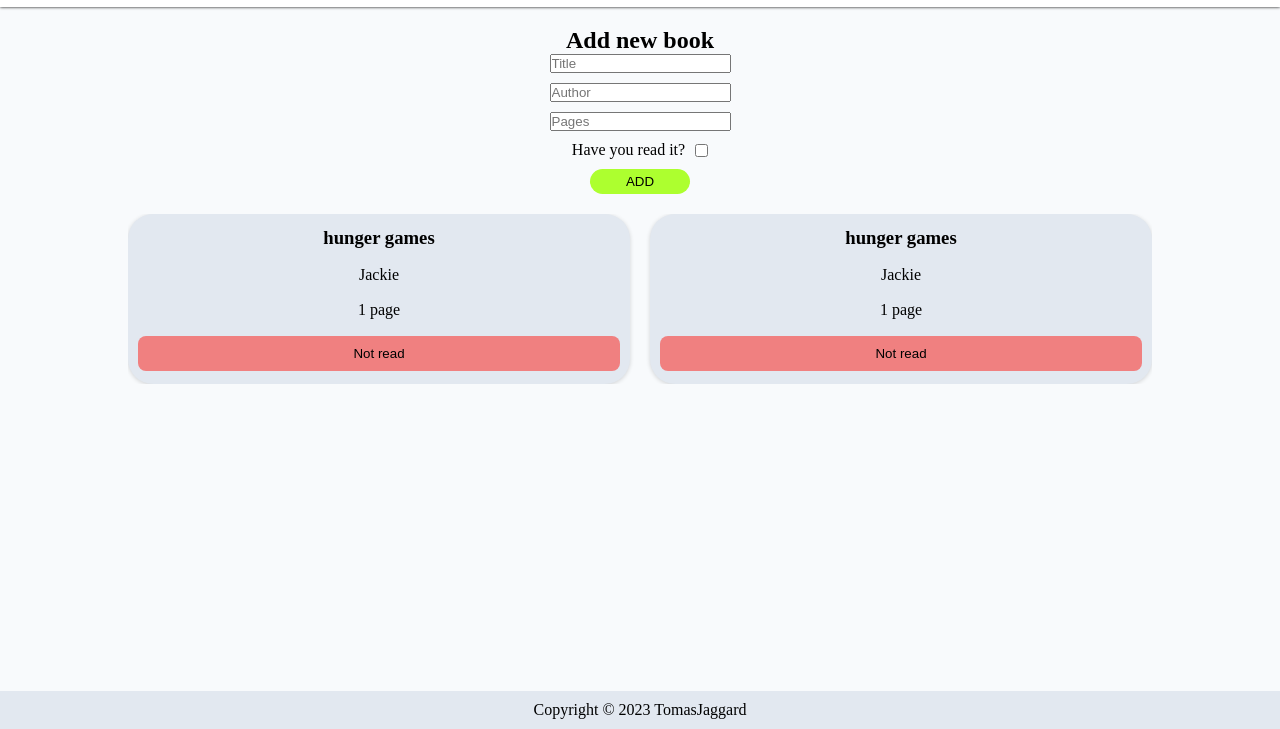
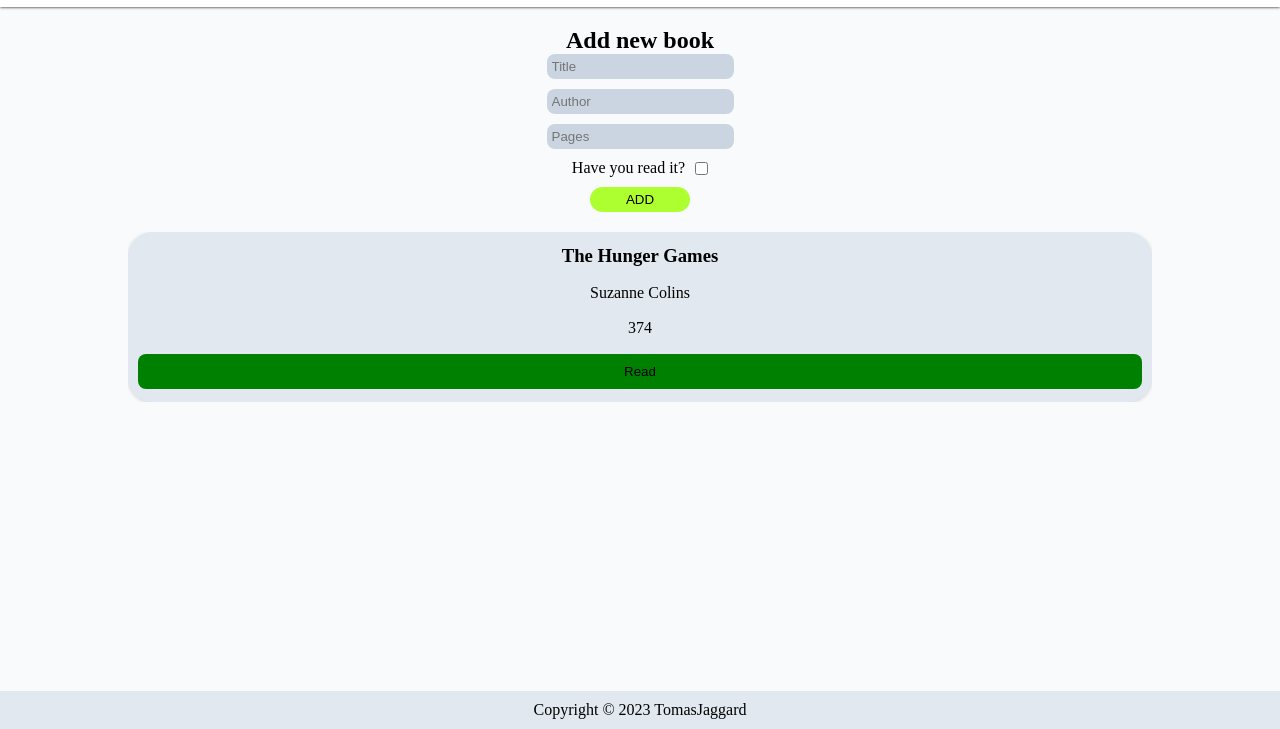
Before and after one commit to Tomasjaggard/odin-library, a plain HTML site: page index.html in a window 1280 px wide. Shown: the part 71-800 px from the top of the page. Drawn offline with Linux system fonts and the light colour scheme.

Commit message:
Added library functionality

```diff
--- a/app.js
+++ b/app.js
@@ -1,4 +1,11 @@
-const myLibrary = [];
+// const addbookButton = document.getElementById('addBook')
+// const bookName = document.getElementById('bookName')
+// const bookAuthor = document.getElementById('bookAuthor')
+// const bookPages = document.getElementById('bookPages')
+// const bookReadCheck = document.getElementById('bookReadCheck')
+const cardContainer = document.querySelector('.card-container')
+const submitForm = document.getElementById("myForm")
+let myLibrary = [];
 let idCount = 0;
 
 function Book(title, author, pages, readStatus){
@@ -21,17 +28,83 @@ Book.prototype.info = function(){
     return `${title} by ${author}, ${pages} pages, ${readMsg}`
 }
 
-//LOOP THROUGH ARRAY, createElement CARD FOR EACH
-
 function addBookToLibrary(title,author,pages,readStatus){
-    newBook = new Book(title,author,pages,readStatus)
+    let newBook = new Book(title,author,pages,readStatus)
     myLibrary.push(newBook)
 }
 
-addBookToLibrary('The Hunger Games', 'Suzanne Colins', 374, false)
+addBookToLibrary('The Hunger Games', 'Suzanne Colins', 374, true)
 
+function createLibrary(){
+    cardContainer.innerHTML = ''
+    myLibrary.forEach(book => {
+        let newCard = document.createElement('div')
+        newCard.classList.add('card')
+
+        let newBookTitle = document.createElement('h3')
+        newBookTitle.classList.add('bookTitle')
+        newBookTitle.textContent = book.title
+
+        let newBookAuthor = document.createElement('p')
+        newBookAuthor.classList.add('bookAuthor')
+        newBookAuthor.textContent = book.author
+
+        let newBookPages = document.createElement('p')
+        newBookPages.classList.add('bookPages')
+        newBookPages.textContent = book.pages
+
+        let newBookButton = document.createElement('button')
+        newBookButton.classList.add('bookButton')
+        if(book.readStatus){
+            newBookButton.classList.add('read')
+            newBookButton.textContent = "Read"
+        } else {
+            newBookButton.textContent = "Not read"
+        }
+
+        newBookButton.addEventListener("click", function(){
+            // if(newBookButton.classList.contains(read))
+            if(book.readStatus){
+                book.readStatus = false
+                newBookButton.classList.remove('read')
+
+
+            } else {
+                newBookButton.classList.add('read')
+                book.readStatus = true
+            }
+            console.log(book)
+        })
+
+
+
+        newCard.appendChild(newBookTitle)
+        newCard.appendChild(newBookAuthor)
+        newCard.appendChild(newBookPages)
+        newCard.appendChild(newBookButton)
+        cardContainer.appendChild(newCard)
+    });
+}
+
+function addBook(bookName,bookAuthor,bookPages,bookReadCheck){
+    let newBook = new Book(bookName,bookAuthor,bookPages,bookReadCheck)
+    myLibrary.push(newBook)
+    createLibrary()
+}
+
+submitForm.addEventListener("submit", function(event) {
+    event.preventDefault();
+    const formData = new FormData(this)
+    const bookName = formData.get("name")
+    const bookAuthor = formData.get("author")
+    const bookPages = formData.get("pages")
+    const bookReadCheck = formData.get("read")
+    addBook(bookName,bookAuthor,bookPages,bookReadCheck)
+})
 //function changeReadStatus(){
     //Swap books readStatus to true if false, false if true
     //Change button styling and textContent
 //}
+
+createLibrary()
 console.log(myLibrary)
--- a/index.html
+++ b/index.html
@@ -17,14 +17,14 @@
             <div class="container">
                 <div class="form-content">
                     <h2>Add new book</h2>
-                    <form action="">
+                    <form id="myForm">
                         <input type="text" name="name" id="bookName" placeholder="Title">
                         <input type="text" name="author" id="bookAuthor" placeholder="Author">
                         <input type="number" name="pages" id="bookPages" placeholder="Pages">
                         <div class="readChecker">
-                            <p>Have you read it?</p><input type="checkbox" name="read" id="readCheck">
+                            <p>Have you read it?</p><input type="checkbox" name="read" id="bookReadCheck">
                         </div>
-                        <button type="submit">ADD</button>
+                        <button type="submit" id="addBook">ADD</button>
                     </form>
                 </div>
                 <div class="card-container">
@@ -32,13 +32,7 @@
                         <h3 class="bookTitle">hunger games</h3>
                         <p class="bookAuthor">Jackie</p>
                         <p class="bookPages">1 page</p>
-                        <button>Not read</button>
-                    </div>
-                    <div class="card">
-                        <h3 class="bookTitle">hunger games</h3>
-                        <p class="bookAuthor">Jackie</p>
-                        <p class="bookPages">1 page</p>
-                        <button onclick="changeReadStatus()">Not read</button>
+                        <button class="bookButton">Not read</button>
                     </div>
                 </div>
             </div>
--- a/style.css
+++ b/style.css
@@ -6,6 +6,9 @@
 body{
     background-color: #f8fafc;
     max-width: 100%;
+    min-height: 100vh;
+    display: flex;
+    flex-direction: column;
 }
 
 .header{
@@ -25,7 +28,12 @@ h1{
     justify-content: center;
 }
 
+main{
+    flex:1;
+}
+
 .container{
+    height: 100%;
     max-width: 80%;
     margin: 0 auto;
 }
@@ -43,6 +51,14 @@ h1{
 .form-content input[type="text"], .form-content input[type="number"] {
     display: flex;
     margin-bottom: 10px;
+    background-color: #cbd5e1;
+    border: none;
+    border-radius: 8px;
+    padding: 5px;
+}
+
+.form-content input[type="text"]:focus, .form-content input[type="number"]:focus {
+    outline: none;
 }
 
 .form-content p{
@@ -94,19 +110,30 @@ form > button:active{
     box-shadow: rgba(0, 0, 0, 0.16) 0px 1px 4px;
 }
 
-.card > button{
+.card > .bookButton{
     padding: 10px 15px;
     border: none;
     border-radius: 8px;
     background-color: lightcoral;
 }
 
-footer{
-    position: absolute;
+.bookButton.read{
+    background-color: green;
+}
+
+
+.card > .bookButton:active{
+    background-color: darkred;
+}
+
+.card > .bookButton.read:active{
+    background-color: darkgreen;
+}
+
+footer {
     background-color: #e2e8f0;
     text-align: center;
     width: 100%;
-    bottom: 0;
-    left: 0;
     padding: 10px 0px;
+    margin-top: 10px;
 }
```
